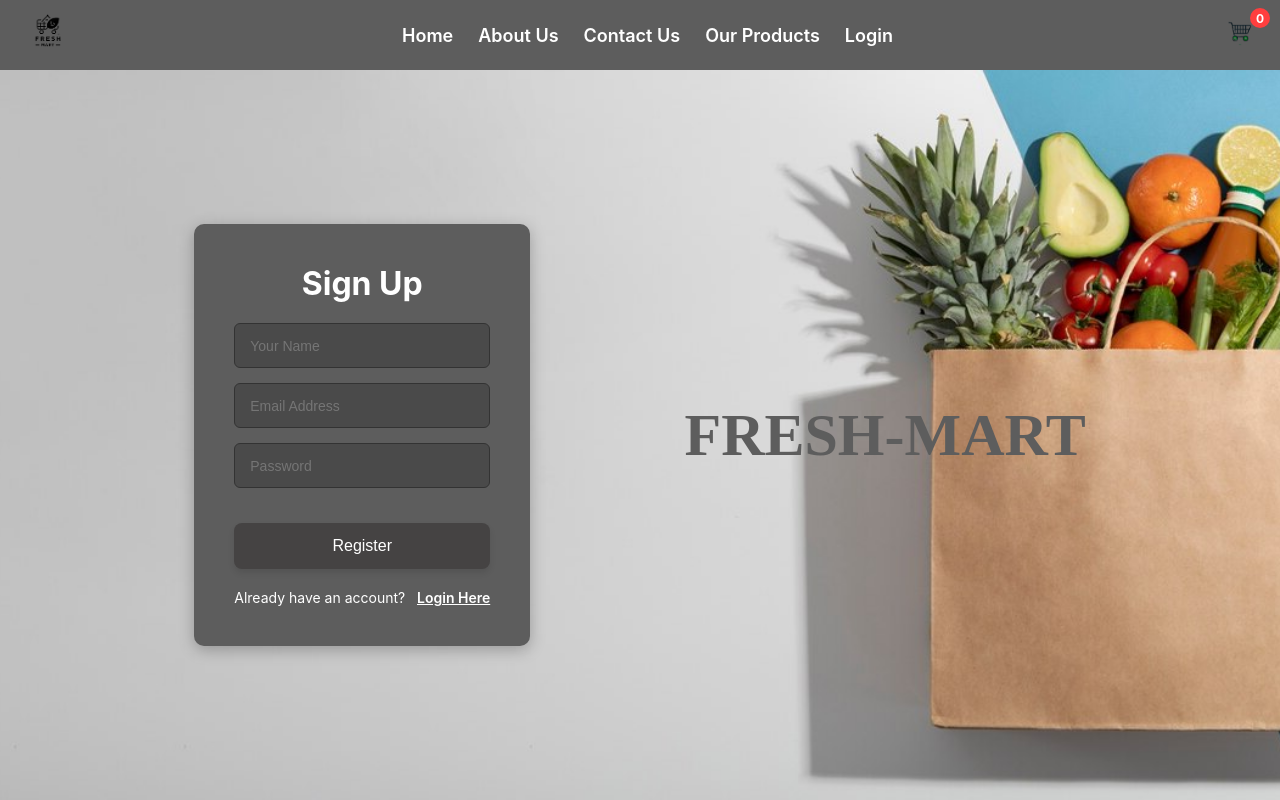
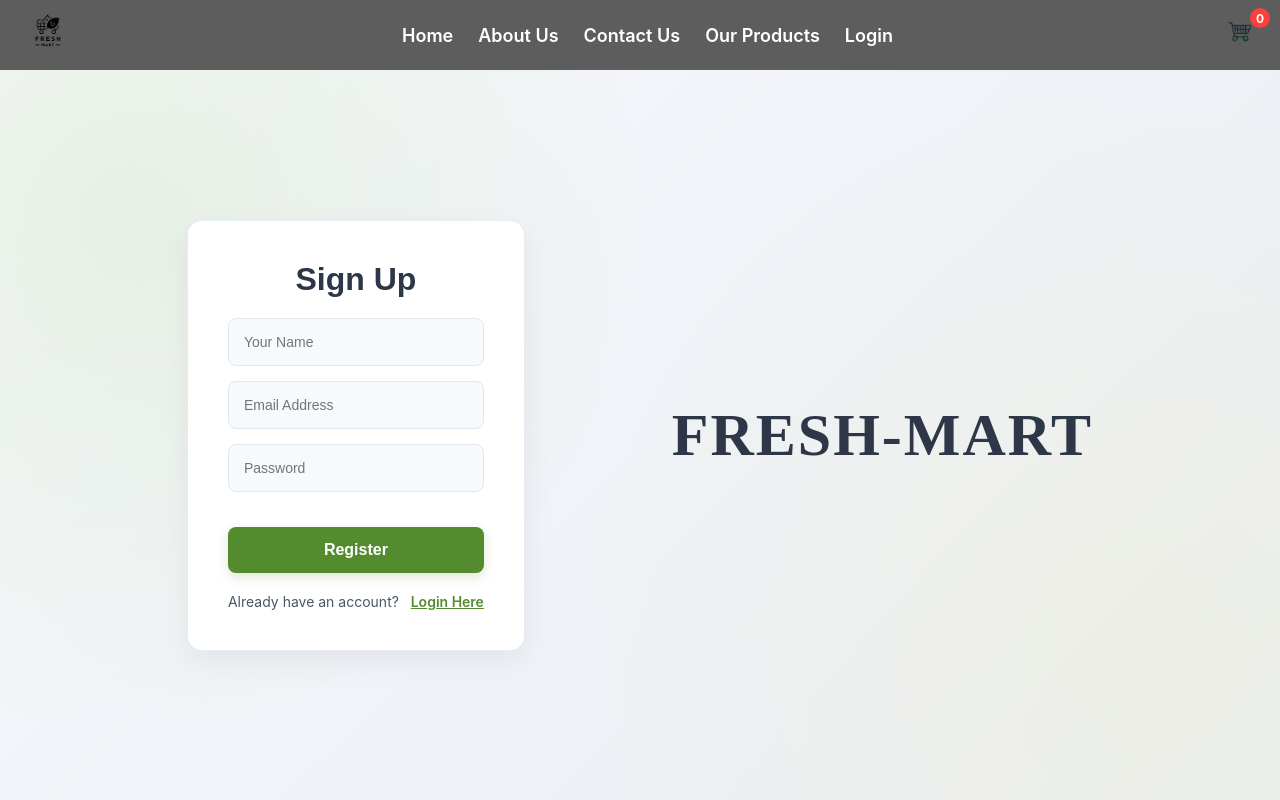
Before and after one commit to SanthoshaNaik/Online-Grocery-Shop, a React (Create React App) app in the folder frontend/: page /LoginSignup in a window 1280 px wide. Built offline with nearby package versions, Linux system fonts and the light colour scheme; no server answers.

Commit message:
add root route in router and apply premium white card design to login/signup page backgrounds

```diff
--- a/frontend/src/App.js
+++ b/frontend/src/App.js
@@ -23,7 +23,7 @@
 
     <BrowserRouter>
       <Routes>
-
+        <Route path='/' element={<Home/>} />
         <Route path='/home' element={<Home/>}/>
 
         <Route path='/about-us' element={<Aboutus/>} />
--- a/frontend/src/pages/pagesCSS/Login.css
+++ b/frontend/src/pages/pagesCSS/Login.css
@@ -1,10 +1,9 @@
 .login-page {
   width: 100%;
   min-height: calc(100vh - 70px);
-  background-image: url('../../components/Assets/HomeImg.jpg');
-  background-repeat: no-repeat;
-  background-size: cover;
-  background-position: center center;
+  background: radial-gradient(circle at 10% 20%, rgba(139, 195, 74, 0.12) 0%, transparent 40%),
+              radial-gradient(circle at 90% 80%, rgba(255, 235, 59, 0.08) 0%, transparent 45%),
+              linear-gradient(135deg, #f6f8fb 0%, #e9edf3 100%);
   display: flex;
   justify-content: space-evenly;
   align-items: center;
@@ -15,10 +14,11 @@
 .login-container {
   width: 100%;
   max-width: 400px;
-  background: #5d5d5d;
+  background: #ffffff;
   padding: 40px;
-  border-radius: 10px;
-  box-shadow: 0 4px 15px rgba(0, 0, 0, 0.25);
+  border-radius: 15px;
+  box-shadow: 0 10px 30px rgba(0, 0, 0, 0.06);
+  border: 1px solid rgba(226, 232, 240, 0.8);
   box-sizing: border-box;
   display: flex;
   flex-direction: column;
@@ -27,52 +27,74 @@
 .login-container h1 {
   margin: 0 0 20px 0;
   text-align: center;
-  color: white;
+  color: #2d3748;
+  font-weight: 800;
+  font-family: sans-serif;
 }
 
 .login-fields {
   display: flex;
   flex-direction: column;
   gap: 20px;
-  margin-bottom: 20px;
+  margin-bottom: 25px;
 }
 
 .login-fields input {
-  height: 45px;
+  height: 48px;
   width: 100%;
   padding-left: 15px;
-  border: 1px solid #333;
-  border-radius: 6px;
+  border: 1.5px solid #e2e8f0;
+  border-radius: 8px;
   outline: none;
-  color: white;
+  color: #2d3748;
   font-size: 14px;
-  background-color: #4a4a4a;
+  background-color: #f7fafc;
   box-sizing: border-box;
+  transition: all 0.3s ease;
+}
+
+.login-fields input:focus {
+  border-color: #558b2f;
+  background-color: #ffffff;
+  box-shadow: 0 0 0 3px rgba(85, 139, 47, 0.15);
 }
 
 .login-container button {
-  background-color: #454343;
+  background-color: #558b2f;
   color: white;
   padding: 14px 0;
   width: 100%;
   font-size: 16px;
+  font-weight: bold;
   border: none;
   border-radius: 8px;
   cursor: pointer;
-  box-shadow: 0 4px 6px rgba(0, 0, 0, 0.1);
-  transition: background-color 0.3s ease, transform 0.2s ease;
+  box-shadow: 0 4px 12px rgba(85, 139, 47, 0.2);
+  transition: all 0.3s ease;
   margin: 10px 0;
   box-sizing: border-box;
 }
 
 .login-container button:hover {
-  background-color: #080808;
+  background-color: #33691e;
   transform: translateY(-2px);
+  box-shadow: 0 6px 15px rgba(85, 139, 47, 0.3);
+}
+
+.login-container button[type='reset'] {
+  background-color: #718096;
+  box-shadow: 0 4px 12px rgba(113, 128, 150, 0.2);
+  margin-top: 0px;
+}
+
+.login-container button[type='reset']:hover {
+  background-color: #4a5568;
+  box-shadow: 0 6px 15px rgba(113, 128, 150, 0.3);
 }
 
 .section02 {
   text-align: center;
-  color: #5d5d5d;
+  color: #4a5568;
   font-family: cursive;
   font-size: 32px;
 }
@@ -80,6 +102,9 @@
 .section02 h1 {
   font-size: 60px;
   margin: 0;
+  color: #2d3748;
+  font-weight: 800;
+  letter-spacing: 2px;
 }
 
 /* Mobile responsive styles */
@@ -89,7 +114,6 @@
     justify-content: center;
     padding: 20px;
     gap: 30px;
-    background-position: 30% center;
   }
 
   .login-container {
--- a/frontend/src/pages/pagesCSS/LoginSignup.css
+++ b/frontend/src/pages/pagesCSS/LoginSignup.css
@@ -1,10 +1,9 @@
 .loginsignup {
   width: 100%;
   min-height: calc(100vh - 70px);
-  background-image: url('../../components/Assets/HomeImg.jpg');
-  background-repeat: no-repeat;
-  background-size: cover;
-  background-position: center center;
+  background: radial-gradient(circle at 10% 20%, rgba(139, 195, 74, 0.12) 0%, transparent 40%),
+              radial-gradient(circle at 90% 80%, rgba(255, 235, 59, 0.08) 0%, transparent 45%),
+              linear-gradient(135deg, #f6f8fb 0%, #e9edf3 100%);
   display: flex;
   justify-content: space-evenly;
   align-items: center;
@@ -15,10 +14,11 @@
 .loginsingup-container {
   width: 100%;
   max-width: 400px;
-  background: #5d5d5d;
+  background: #ffffff;
   padding: 40px;
-  border-radius: 10px;
-  box-shadow: 0 4px 15px rgba(0, 0, 0, 0.25);
+  border-radius: 15px;
+  box-shadow: 0 10px 30px rgba(0, 0, 0, 0.06);
+  border: 1px solid rgba(226, 232, 240, 0.8);
   box-sizing: border-box;
   display: flex;
   flex-direction: column;
@@ -27,7 +27,9 @@
 .loginsingup-container h1 {
   margin: 0 0 20px 0;
   text-align: center;
-  color: white;
+  color: #2d3748;
+  font-weight: 800;
+  font-family: sans-serif;
 }
 
 .loginsignup-fields {
@@ -38,54 +40,67 @@
 }
 
 .loginsignup-fields input {
-  height: 45px;
+  height: 48px;
   width: 100%;
   padding-left: 15px;
-  border: 1px solid #333;
-  border-radius: 6px;
+  border: 1.5px solid #e2e8f0;
+  border-radius: 8px;
   outline: none;
-  color: white;
+  color: #2d3748;
   font-size: 14px;
-  background-color: #4a4a4a;
+  background-color: #f7fafc;
   box-sizing: border-box;
+  transition: all 0.3s ease;
+}
+
+.loginsignup-fields input:focus {
+  border-color: #558b2f;
+  background-color: #ffffff;
+  box-shadow: 0 0 0 3px rgba(85, 139, 47, 0.15);
 }
 
 .loginsingup-container button {
-  background-color: #454343;
+  background-color: #558b2f;
   color: white;
   padding: 14px 0;
   width: 100%;
   font-size: 16px;
+  font-weight: bold;
   border: none;
   border-radius: 8px;
   cursor: pointer;
-  box-shadow: 0 4px 6px rgba(0, 0, 0, 0.1);
-  transition: background-color 0.3s ease, transform 0.2s ease;
+  box-shadow: 0 4px 12px rgba(85, 139, 47, 0.2);
+  transition: all 0.3s ease;
   margin: 15px 0 10px 0;
   box-sizing: border-box;
 }
 
 .loginsingup-container button:hover {
-  background-color: #080808;
+  background-color: #33691e;
   transform: translateY(-2px);
+  box-shadow: 0 6px 15px rgba(85, 139, 47, 0.3);
 }
 
 .loginsignup-login {
-  color: white;
+  color: #4a5568;
   text-align: center;
   margin: 10px 0 0 0;
   font-size: 14px;
 }
 
 .loginsignup-login a {
-  color: white;
+  color: #558b2f;
   text-decoration: underline;
   font-weight: 600;
 }
 
+.loginsignup-login a:hover {
+  color: #33691e;
+}
+
 .section002 {
   text-align: center;
-  color: #5d5d5d;
+  color: #4a5568;
   font-family: cursive;
   font-size: 32px;
 }
@@ -93,6 +108,9 @@
 .section002 h1 {
   font-size: 60px;
   margin: 0;
+  color: #2d3748;
+  font-weight: 800;
+  letter-spacing: 2px;
 }
 
 /* Mobile responsive styles */
@@ -102,7 +120,6 @@
     justify-content: center;
     padding: 20px;
     gap: 30px;
-    background-position: 30% center;
   }
 
   .loginsingup-container {
--- a/frontend/src/pages/pagesCSS/ProductDetails.css
+++ b/frontend/src/pages/pagesCSS/ProductDetails.css
@@ -1,10 +1,7 @@
 .view-detail {
   width: 100%;
   min-height: calc(100vh - 70px);
-  background-image: url('../../components/Assets/HomeImg.jpg');
-  background-repeat: no-repeat;
-  background-size: cover;
-  background-position: center center;
+  background: linear-gradient(135deg, #f6f8fb 0%, #e9edf3 100%);
   display: flex;
   justify-content: space-evenly;
   align-items: center;
@@ -74,7 +71,6 @@
     justify-content: center;
     padding: 20px;
     gap: 30px;
-    background-position: 30% center;
   }
 
   .detail-box {
```
